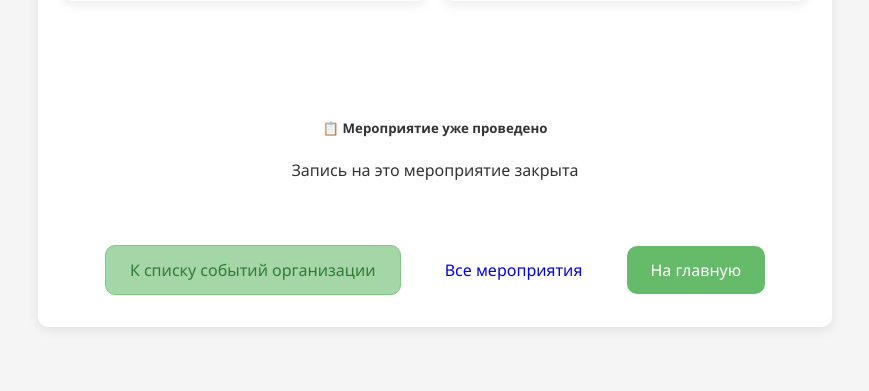
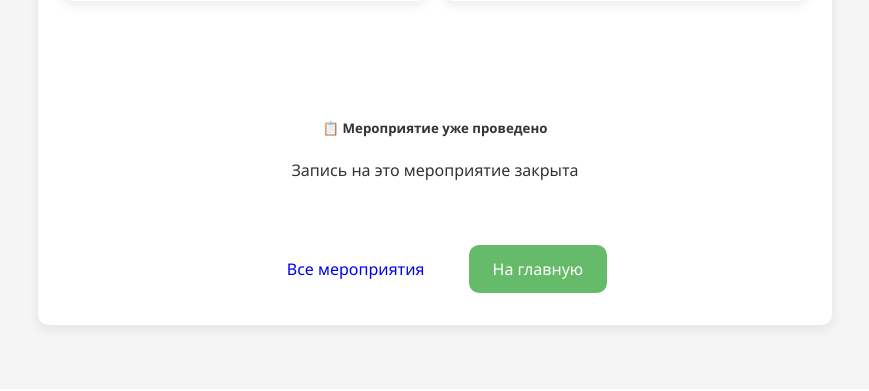
Before and after one commit to kravagee/goodtime, a Flask app: page /event_detail/1 in a window 1280 px wide. Shown: the part 758-1149 px from the top of the page, without its empty margins (205-1074 px from the left). After the commit the page ends 1093 px from the top, so only its background shows below. Run offline with Flask 3, Linux system fonts and the light colour scheme; tables that the repository leaves empty hold one stand-in row (values such as "Sample post").

Commit message:
Update event_detail.html

```diff
--- a/templates/event_detail.html
+++ b/templates/event_detail.html
@@ -91,10 +91,7 @@
                     {% endif %}
 
                     <div class="text-center mt-4">
-                        <a href="{{ url_for('organization_events', org_id=ev.organization_id) }}"
-                           class="btn btn-primary mr-2">
-                            К списку событий организации
-                        </a>
+
                         <a href="{{ url_for('events_list') }}" class="btn btn-info mr-2">
                             Все мероприятия
                         </a>
```
